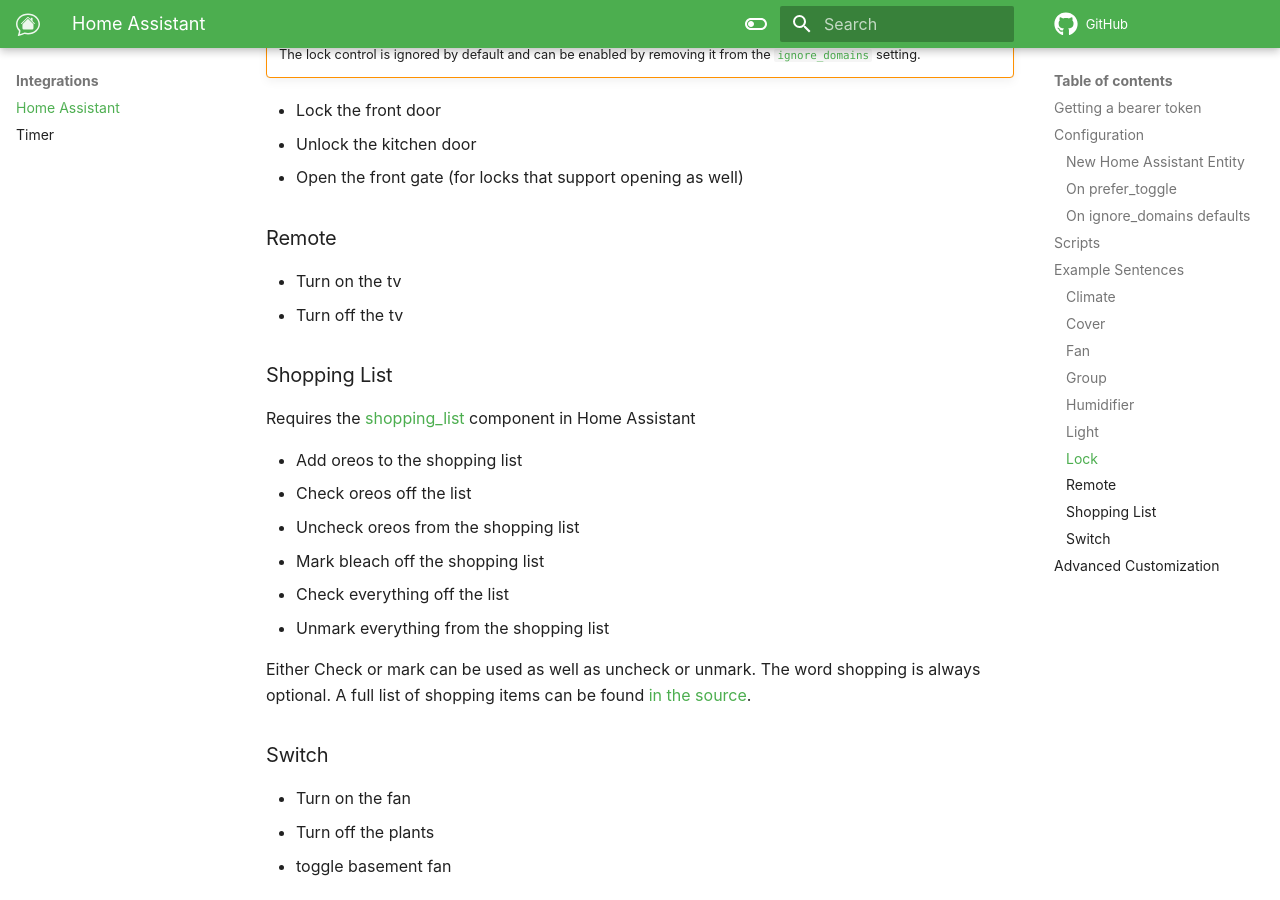
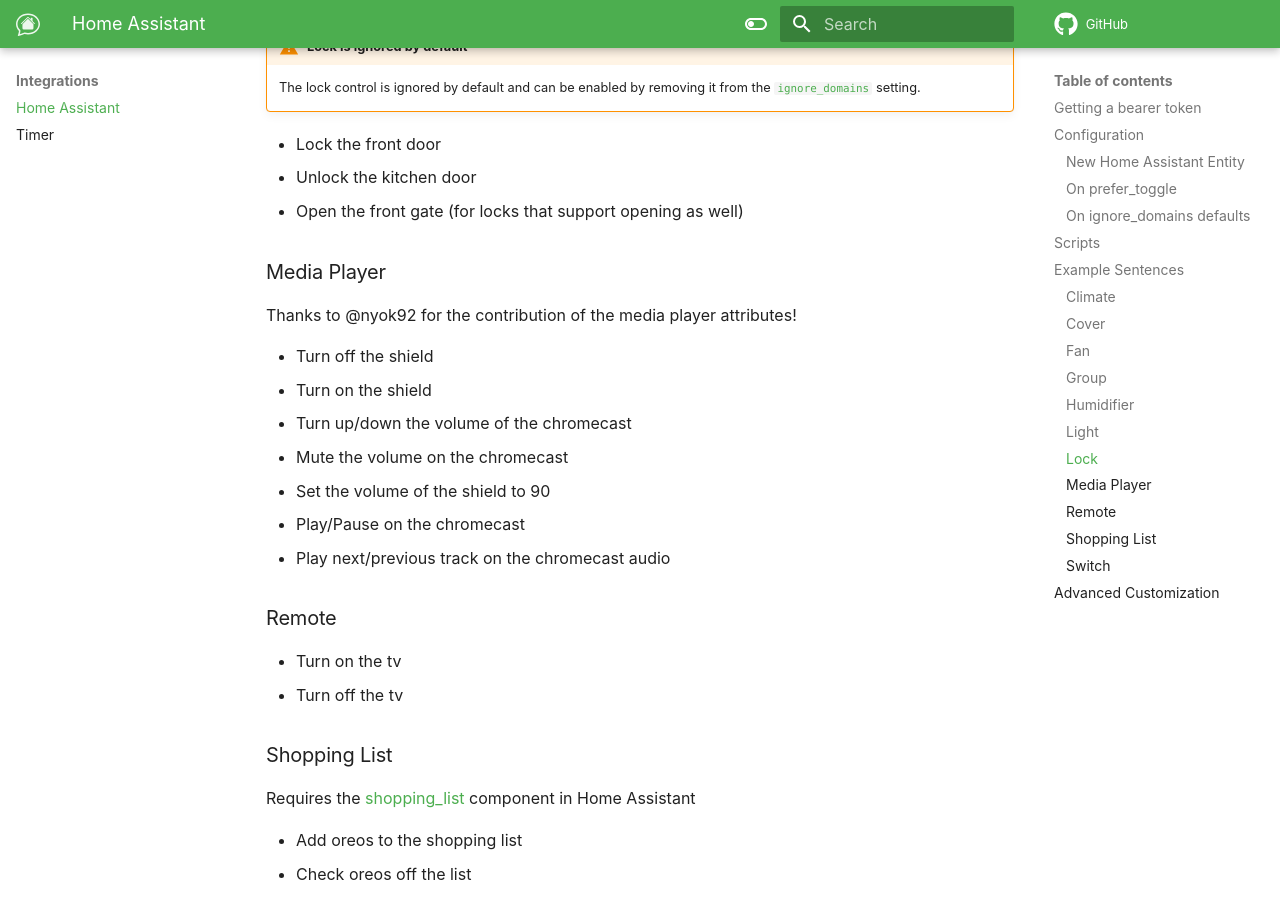
Before and after one commit to JarvyJ/HomeIntent, an MkDocs documentation site: the page built from docs/docs/integrations/home-assistant.md, in a window 1280 px wide and 900 px high, scrolled down 5015 px. Built offline with MkDocs 1.6.1 and Material for MkDocs 9.7.7, drawn with Linux system fonts in a browser that asks for light colours; comment, search, counter and statistics services are not loaded; some of the changed text lies outside the part shown.

Commit message:
Add Media Player to docs

```diff
--- a/docs/docs/integrations/home-assistant.md
+++ b/docs/docs/integrations/home-assistant.md
@@ -39,6 +39,7 @@
   * fan
   * humidifier
   * light
+  * media player
   * remote
   * switch
 
@@ -169,6 +170,18 @@
   * Unlock the kitchen door
   * Open the front gate (for locks that support opening as well)
 
+### Media Player
+
+Thanks to @nyok92 for the contribution of the media player attributes!
+
+  * Turn off the shield
+  * Turn on the shield
+  * Turn up/down the volume of the chromecast
+  * Mute the volume on the chromecast
+  * Set the volume of the shield to 90
+  * Play/Pause on the chromecast
+  * Play next/previous track on the chromecast audio
+
 ### Remote
 
   * Turn on the tv
@@ -208,6 +221,7 @@
   * Humidifier: `/config/customizations/home_assistant/humidifier.yaml`
   * Lights: `/config/customizations/home_assistant/light.yaml`
   * Locks: `/config/customizations/home_assistant/lock.yaml`
+  * Media Player: `/config/customization/home_assistant/media_player.yaml`
   * Remote: `/config/customizations/home_assistant/remote.yaml`
   * Shopping List: `/config/customizations/home_assistant/shopping_list.yaml`
   * Switches: `/config/customizations/home_assistant/switch.yaml`
```
